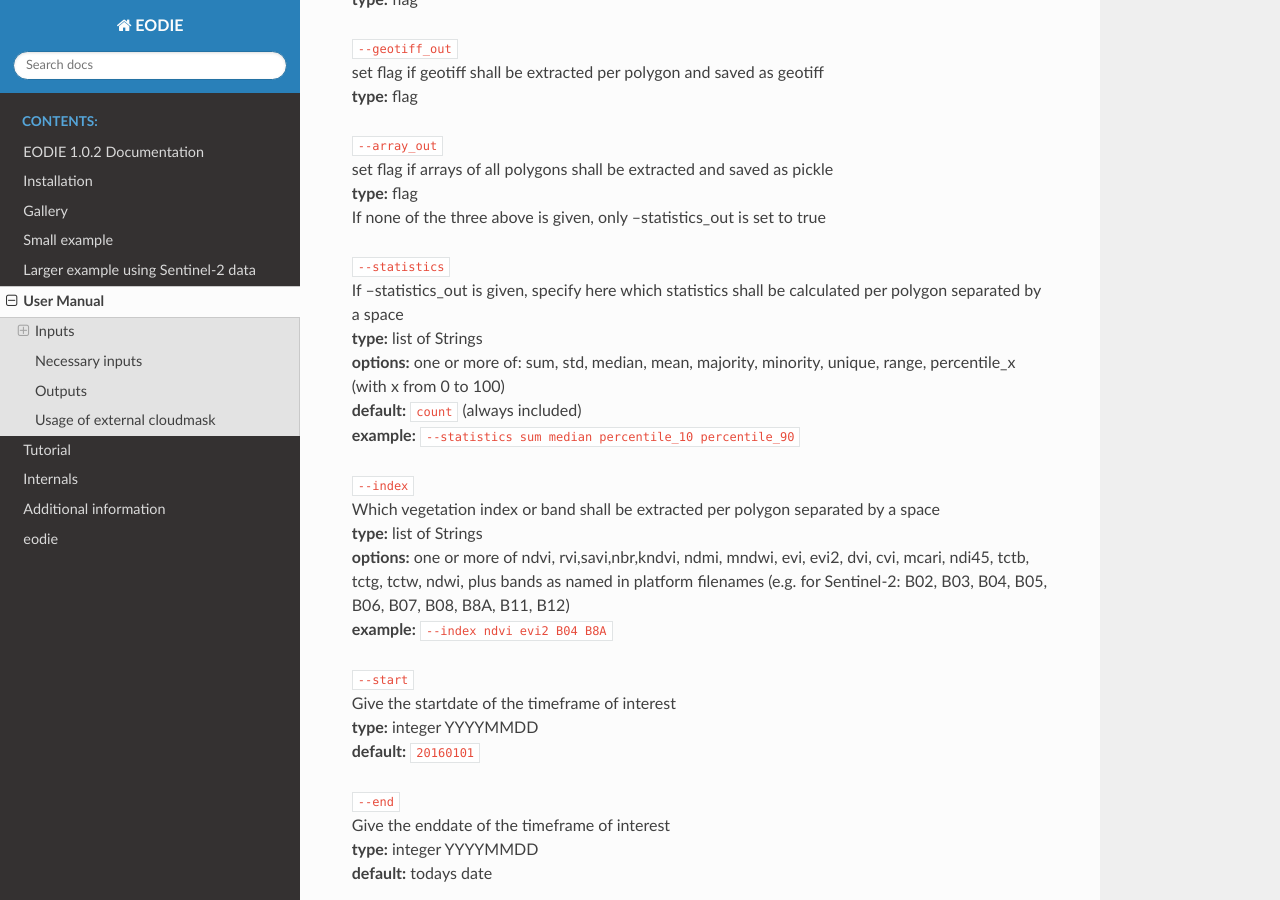
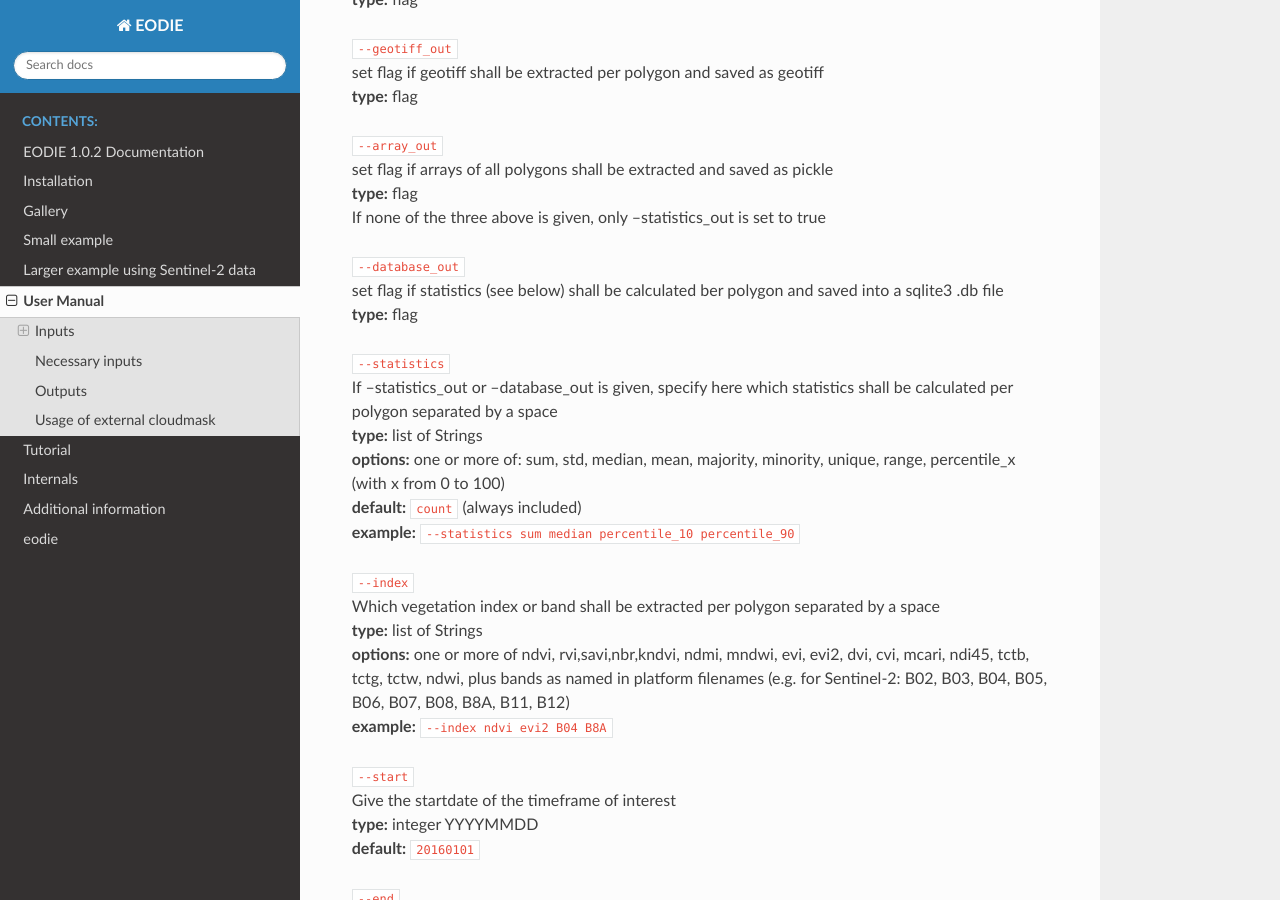
Before and after one commit to samumantha/EODIE, a Sphinx documentation site: the page built from docs/Use.rst, in a window 1280 px wide and 900 px high, scrolled down 1730 px. Built offline with Sphinx 7.4.7 and the Read the Docs theme 2.0.0, drawn with Linux system fonts in a browser that asks for light colours.

Commit message:
Added instructions to documentation about database output - Close #119

```diff
--- a/docs/Use.rst
+++ b/docs/Use.rst
@@ -61,8 +61,12 @@ Note that some parameters have options, some have defaults and some are optional
 | **type:** flag
 | If none of the three above is given, only --statistics_out is set to true
 
+| ``--database_out``
+| set flag if statistics (see below) shall be calculated ber polygon and saved into a sqlite3 .db file
+| **type:** flag
+
 | ``--statistics``
-| If --statistics_out is given, specify here which statistics shall be calculated per polygon separated by a space
+| If --statistics_out or --database_out is given, specify here which statistics shall be calculated per polygon separated by a space
 | **type:** list of Strings
 | **options:** one or more of: sum, std, median, mean, majority, minority, unique, range, percentile_x (with x from 0 to 100)
 | **default:** ``count`` (always included)
```
